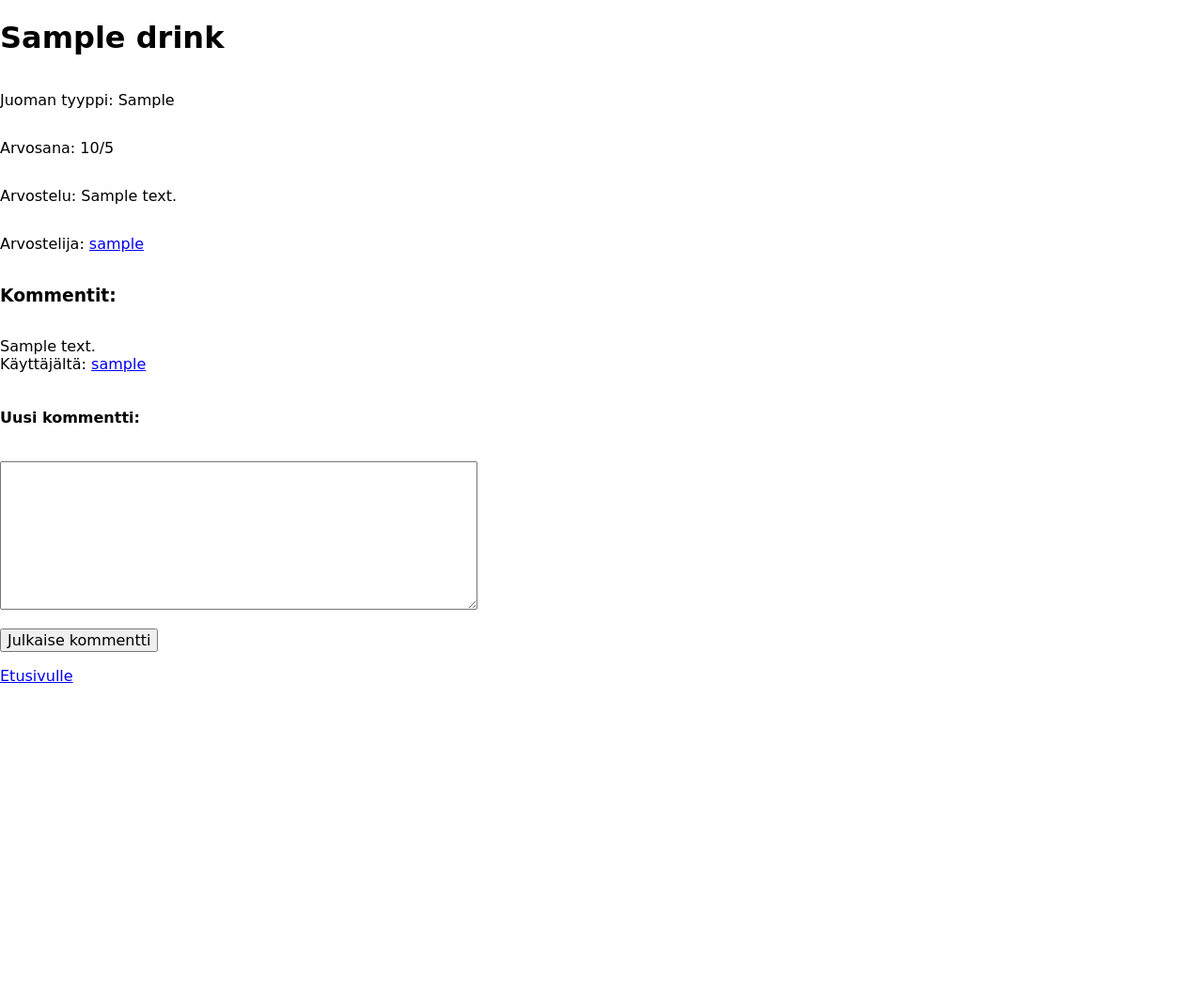
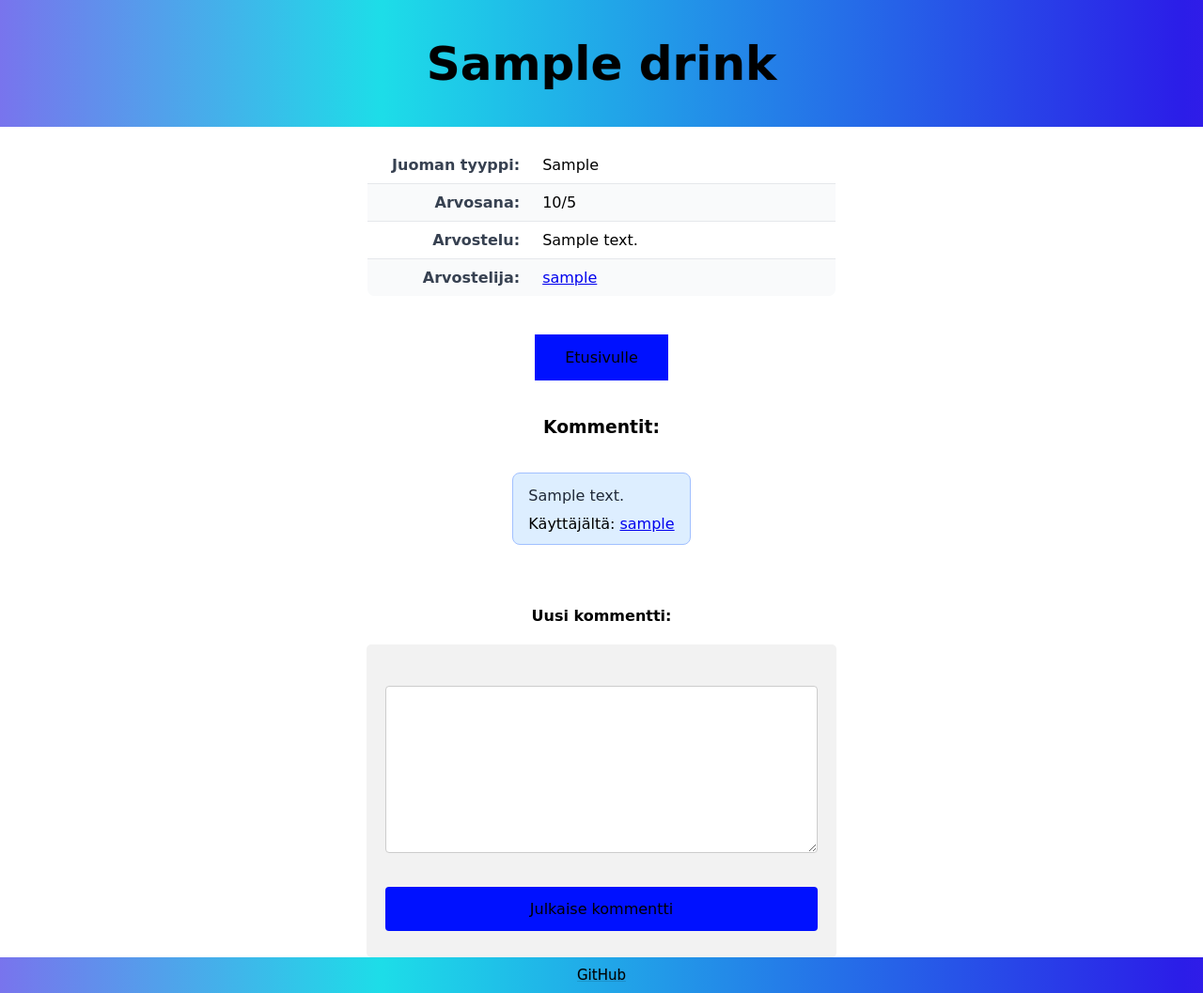
Before and after one commit to aSkelanturi/Juomamme, a Flask app: template templates/show_review.html in a window 1280 px wide. Shown: the whole page at 94% size. Before the commit the page ends 727 px from the top, so only its background shows below. Run offline with Flask 3, Linux system fonts and the light colour scheme; the template is opened without the code that fills it: most values are stand-ins (such as "Sample title", 1, 10 or a date in 2020).

Commit message:
add missing css styling

```diff
--- a/static/main.css
+++ b/static/main.css
@@ -1,4 +1,4 @@
-/* Sivujen pohja */
+/* base for the app */
 
 * {
   box-sizing: border-box;
@@ -97,7 +97,7 @@ button { font: inherit; }
   padding: 10px;
 }
 
-/*Etusivun palkki, jossa juoman lisäys ja haku*/
+/*Frontpage toolbar*/
 
 .toolbar {
   display: flex;
@@ -140,3 +140,114 @@ ul {
   padding: 0;
   margin: 0.4rem 0;
 }
+
+/* Forms */
+
+form {
+  border-radius: 5px;
+  background-color: #f2f2f2;
+  padding: 20px;
+  max-width: 500px;
+  margin: 0 auto;
+}
+
+label {display: block;}
+
+input[type=text],
+input[type=number],
+select,
+textarea {
+  width: 100%;
+  padding: 12px;
+  margin: 8px 0;
+  display: inline-block;
+  border: 1px solid #ccc;
+  border-radius: 4px;
+  box-sizing: border-box;
+}
+
+input[type=submit] {
+  width: 100%;
+  background-color: #0011ff;
+  color: rgb(0, 0, 0);
+  font-size: 16px;
+  padding: 14px;
+  margin: 8px 0;
+  border: none;
+  border-radius: 4px;
+  cursor: pointer;
+}
+
+input[type=submit]:hover {
+  background-color: #000ed1;
+}
+
+/* Drink page */
+
+.drink-table {
+  width: 100%;
+  max-width: 500px;
+  margin: 0 auto;
+  border-collapse: collapse;
+  background: #fff;
+  border: 1px solid #e5e7eb;
+  border-radius: 8px;
+  overflow: hidden;
+}
+
+.drink-table tr:nth-child(even) {
+  background: #f9fafb;
+}
+
+.drink-table td {
+  padding: 10px 12px;
+  border-bottom: 1px solid #e5e7eb;
+  vertical-align: top;
+}
+
+.drink-table tr:last-child td {
+  border-bottom: none;
+}
+
+.drink-table td.label {
+  width: 35%;
+  font-weight: 600;
+  color: #374151;
+  text-align: right;
+  padding-right: 12px;
+}
+
+.drink-table td.value {
+  width: 65%;
+  color: #000000;
+  text-align: left;
+  padding-left: 12px;
+}
+
+/* Comment section */
+
+.comments-section {
+  max-width: 600px;
+  margin: 20px auto;
+  padding: 0 16px;
+}
+
+.comments-list {
+  list-style: none;
+  padding: 0;
+  margin: 0 0 24px 0;
+}
+
+.comments-list li {
+  background: #ddeeff;
+  border: 1px solid #a1c0ff;
+  border-radius: 8px;
+  padding: 12px 16px;
+  margin-bottom: 12px;
+}
+
+.comment-text {
+  margin-bottom: 8px;
+  color: #1f2937;
+  line-height: 1.5;
+}
--- a/templates/remove_review.html
+++ b/templates/remove_review.html
@@ -10,9 +10,11 @@
     <div class="header">
       <h1>Poista arvostelu</h1>
     </div>
-    <p>Ilmoitus: {{ review.drink }}</p>
-    <p>Haluatko Varmasti poistaa ilmoituksen?</p>
+
+    <h2 style="text-align: center;">Ilmoitus: {{ review.drink }}</h2>
+
     <form action="/remove_review/{{ review.id }}" method="post">
+      <p>Haluatko Varmasti poistaa ilmoituksen?</p>
       <input type="submit" name="remove" value="Poista arvostelu">
       <input type="submit" name="back" value="Palaa takaisin">
     </form>
--- a/templates/show_review.html
+++ b/templates/show_review.html
@@ -7,34 +7,56 @@
 </head>
 
 <body>
-  <h1>{{ review.drink }}</h1>
-      {% if session.user_id == review.user_id %}
-    <p>
-        <a href="/edit_review/{{ review.id }}">Muokkaa</a>
-        <a href="/remove_review/{{ review.id }}">Poista</a>
-    </p>
-    {% endif %}
+  <div class="header">
+    <h1>{{ review.drink  }}</h1>
+  </div>
 
-  <p>
-    Juoman tyyppi: {{ review.drink_type }}
-  </p>
-  <p>
-    Arvosana: {{ review.score }}/5
-  </p>
-  <p>
-    Arvostelu: {{ review.review }}
-  </p>
-  <p>
-    Arvostelija: <a href="/user/{{  review.user_id  }}">{{ review.username }}</a>
+  <div style="padding: 20px;">
+    <table class="drink-table">
+      <tr>
+        <td class="label">Juoman tyyppi:</td>
+        <td class="value">{{ review.drink_type }}</td>
+      </tr>
+      <tr>
+        <td class="label">Arvosana:</td>
+        <td class="value">{{ review.score }}/5</td>
+      </tr>
+      <tr>
+        <td class="label">Arvostelu:</td>
+        <td class="value">{{ review.review }}</td>
+      </tr>
+      <tr>
+        <td class="label">Arvostelija:</td>
+        <td class="value"><a href="/user/{{ review.user_id }}">{{ review.username }}</a></td>
+      </tr>
+    </table>
+  </div>
+
+  <p style="text-align: center;">
+    <a href="/" class="button">Etusivulle</a>
   </p>
 
-  <h3>Kommentit:</h3>
-  <ul>
-    {% for comment in comments %}
-    <li>{{ comment.comment }} <br />Käyttäjältä: <a href="/user/{{ comments.user_id }}">{{ comment.username }}</a></li>
-    {% endfor %}
-  </ul>
-  <h4>Uusi kommentti:</h4>
+
+  {% if session.user_id == review.user_id %}
+  <p style="text-align: center;">
+      <a href="/edit_review/{{ review.id }}" class="button">Muokkaa</a>
+      <a href="/remove_review/{{ review.id }}" class="button">Poista</a>
+  </p>
+  {% endif %}
+
+  <h3 style="text-align: center;">Kommentit:</h3>
+  <div class="comments-section">
+    <ul class="comments-list">
+      {% for comment in comments %}
+      <li>
+        <div class="comment-text">{{ comment.comment }}</div>
+        <div class="comment-author">Käyttäjältä: <a href="/user/{{ comment.user_id }}">{{ comment.username }}</a></div>
+      </li>
+      {% endfor %}
+    </ul>
+  </div>
+
+  <h4 style="text-align: center;">Uusi kommentti:</h4>
   <form action="/create_comment" method="POST">
     <p>
       <textarea name="comment" rows="8" cols="60" required></textarea>
@@ -42,9 +64,10 @@
     <input type="hidden" name="review_id" value="{{ review.id }}" />
     <input type="submit" value="Julkaise kommentti" />
   </form>
-  <p>
-    <a href="/">Etusivulle</a>
-  </p>
+
+  <div class="footer">
+    <a href="https://github.com/aSkelanturi/Juomamme">GitHub</a>
+  </div>
+
 </body>
-
 </html>
```
Also changed, not shown: templates/edit_review.html (+11 -11 lines), templates/login.html (+9 -4 lines), templates/new_drink.html (+6 -3 lines), templates/register.html (+9 -4 lines).
